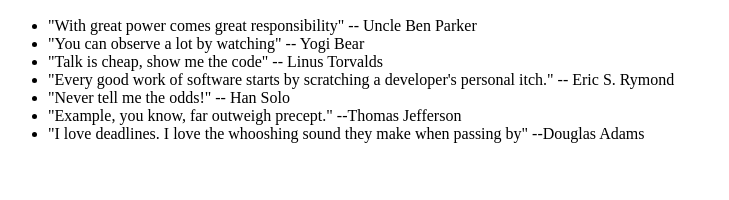
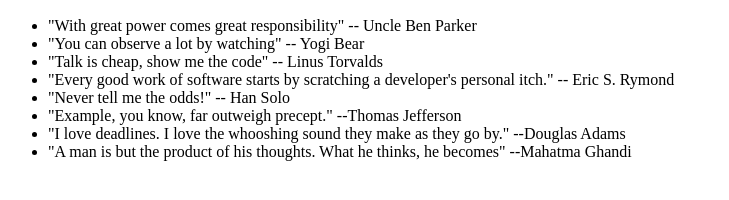
Before and after one commit to metzgerdirk/0main_openSAP_repo, a plain HTML site: page index.html in a window 1280 px wide. Shown: the part 110-310 px from the top of the page, without its empty margins (0-729 px from the left). Drawn offline with Linux system fonts and the light colour scheme.

Commit message:
style change

```diff
--- a/index.html
+++ b/index.html
@@ -15,7 +15,8 @@
 			<li>"Every good work of software starts by scratching a developer's personal itch." -- Eric S. Rymond</li>
 			<li>"Never tell me the odds!" -- Han Solo</li>
 			<li>"Example, you know, far outweigh precept." --Thomas Jefferson</li>
-			<li>"I love deadlines. I love the whooshing sound they make when passing by" --Douglas Adams</li>
+			<li>"I love deadlines. I love the whooshing sound they make as they go by." --Douglas Adams</li>
+			<li>"A man is but the product of his thoughts. What he thinks, he becomes" --Mahatma Ghandi</li>
 		</ul>
 	</body>
 </html>
```
